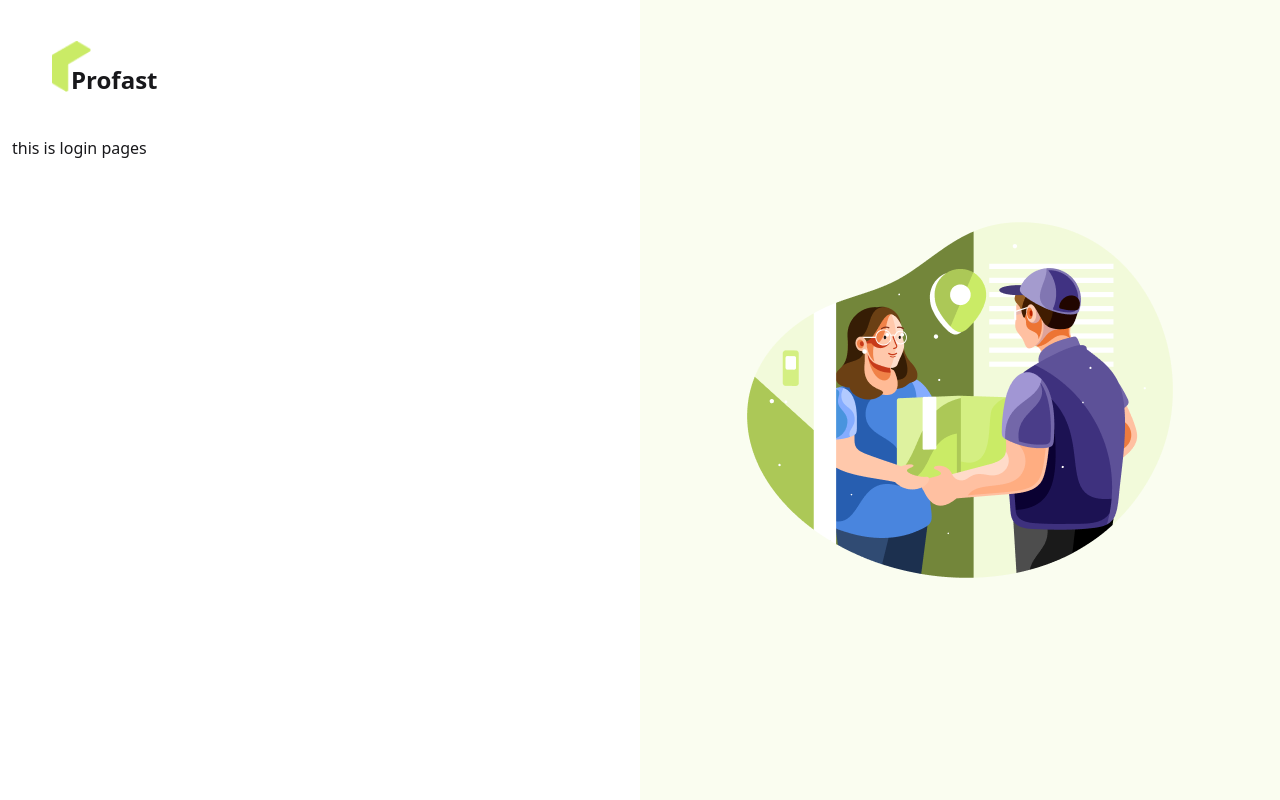
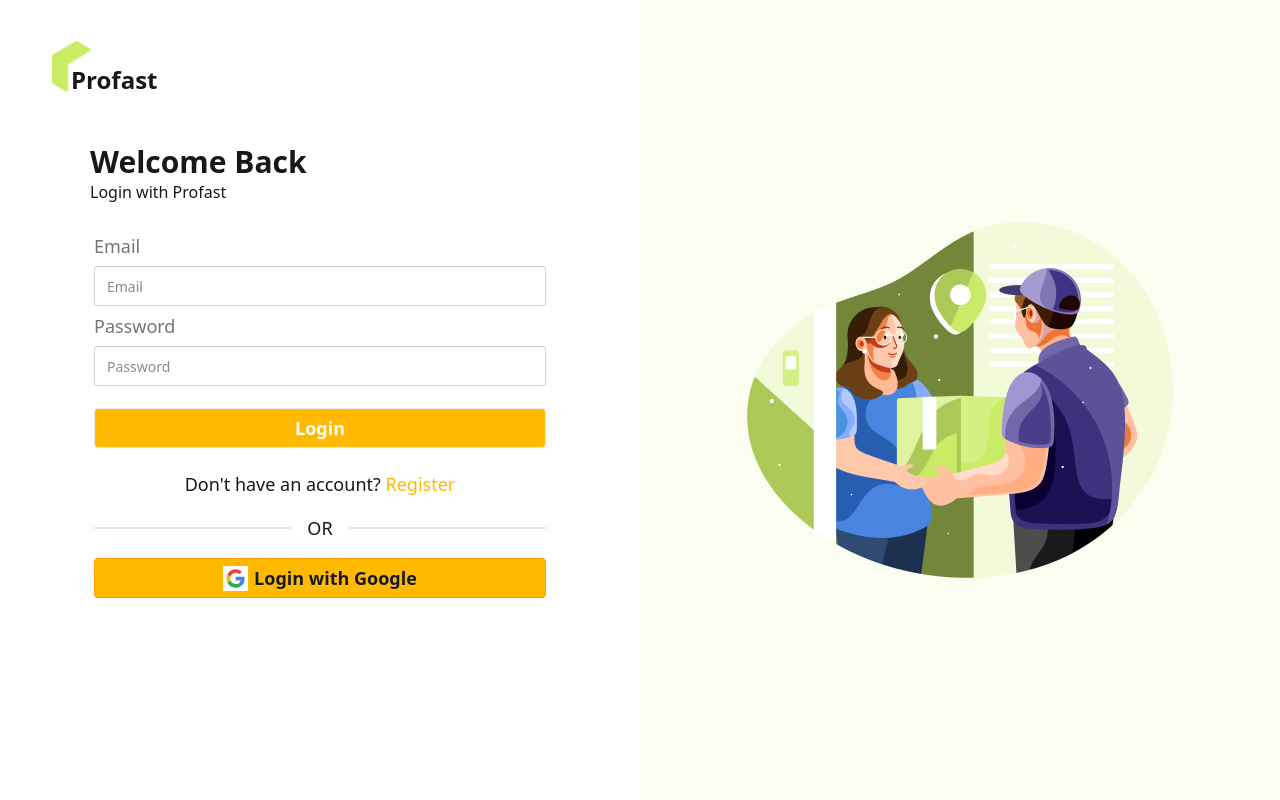
Before and after one commit to SaddamHosen42/zap-shift-clint, a React (Vite) app: page /login in a window 1280 px wide. Built offline with nearby package versions, Linux system fonts and the light colour scheme; no server answers.

Commit message:
add authProvider and install firebase

```diff
--- a/package.json
+++ b/package.json
@@ -11,9 +11,11 @@
   },
   "dependencies": {
     "@tailwindcss/vite": "^4.1.11",
+    "firebase": "^11.10.0",
     "react": "^19.1.0",
     "react-dom": "^19.1.0",
     "react-fast-marquee": "^1.6.5",
+    "react-hook-form": "^7.59.0",
     "react-icons": "^5.5.0",
     "react-router": "^7.6.2",
     "react-swiper": "^0.1.5",
--- /dev/null
+++ b/src/contexts/AuthContext.jsx
@@ -0,0 +1,3 @@
+import { createContext } from "react";
+
+export const AuthContext = createContext();
--- /dev/null
+++ b/src/contexts/AuthProvider.jsx
@@ -0,0 +1,72 @@
+import {
+  createUserWithEmailAndPassword,
+  GoogleAuthProvider,
+  onAuthStateChanged,
+  signInWithEmailAndPassword,
+  signInWithPopup,
+  signOut,
+  updateProfile,
+} from "firebase/auth";
+import { useEffect, useState } from "react";
+import { auth } from "../firebase/firebase.init";
+import { AuthContext } from "./AuthContext";
+
+const AuthProvider = ({ children }) => {
+  const [user, setUser] = useState(null);
+  const [loading, setLoading] = useState(true);
+  const [email, setEmail] = useState("");
+  const provider = new GoogleAuthProvider();
+  //   creat user
+  const createUser = (email, password) => {
+    setLoading(true);
+    return createUserWithEmailAndPassword(auth, email, password);
+  };
+  const updateUser = (userInfo) => {
+    return updateProfile(auth.currentUser, userInfo);
+  };
+  //console.log(user);
+  //   log out
+  const logOut = () => {
+    return signOut(auth);
+  };
+  //   log in
+  const logIn = (email, password) => {
+    setLoading(true);
+    return signInWithEmailAndPassword(auth, email, password);
+  };
+  // log in with google
+  const logInWithGoogle = () => {
+    setLoading(true);
+    return signInWithPopup(auth, provider);
+  };
+
+  useEffect(() => {
+    const unsubscribe = onAuthStateChanged(auth, (currentUser) => {
+      setUser(currentUser);
+      setLoading(false);
+      if (currentUser) {
+        setEmail(currentUser.email);
+      } else {
+        setEmail("");
+      }
+    });
+    return () => {
+      unsubscribe();
+    };
+  }, []);
+
+  const authData = {
+    createUser,
+    updateUser,
+    logIn,
+    logOut,
+    logInWithGoogle,
+    loading,
+    setLoading,
+    user,
+    setUser,
+    email,
+  };
+  return <AuthContext value={authData}>{children}</AuthContext>;
+};
+export default AuthProvider;
--- /dev/null
+++ b/src/firebase/firebase.init.js
@@ -0,0 +1,15 @@
+// firebase.config.js
+import { initializeApp } from "firebase/app";
+import { getAuth } from "firebase/auth";
+const firebaseConfig = {
+  apiKey: import.meta.env.VITE_API_KEY,
+  authDomain: import.meta.env.VITE_AUTH_DOMAIN,
+  projectId: import.meta.env.VITE_PROJECT_ID,
+  storageBucket: import.meta.env.VITE_STORAGE_BUCKET,
+  messagingSenderId: import.meta.env.VITE_MESSAGING_SENDER_ID,
+  appId: import.meta.env.VITE_APP_ID,
+};
+
+const app = initializeApp(firebaseConfig);
+
+export const auth = getAuth(app);
--- /dev/null
+++ b/src/hooks/useAuth.jsx
@@ -0,0 +1,9 @@
+import React, { useContext } from "react";
+import { AuthContext } from "../contexts/AuthContext";
+
+const useAuth = () => {
+  const authInfo = useContext(AuthContext);
+  return authInfo;
+};
+
+export default useAuth;
--- a/src/pages/Authentication/Login.jsx
+++ b/src/pages/Authentication/Login.jsx
@@ -1,11 +1,115 @@
-import React from 'react';
+import React from "react";
+import { useForm } from "react-hook-form";
+import { Link } from "react-router";
 
 const Login = () => {
-    return (
-        <div>
-           <h1>this is login pages</h1>
+    const { register, handleSubmit, formState: { errors } } = useForm();
+    const onSubmit = (data) => {
+        console.log(data);
+        // Handle registration logic here
+    }
+
+  return (
+    <div className="flex justify-center  items-center">
+      <div className="card bg-base-100 w-sm md:w-[500px]  mx-auto mt-2">
+        <h1 className="text-3xl font-bold ms-5">Welcome Back </h1>
+        <p className="ms-5">Login with Profast</p>
+        <div className="card-body">
+          <form className="fieldset" onSubmit={handleSubmit(onSubmit)}>
+
+            {/* email */}
+            <label className="label text-lg">Email</label>
+            <input
+              type="email"
+              className="input w-full"
+              {...register("email", { required: true })}
+              placeholder="Email"
+              required
+            />
+            {/* password */}
+            <label className="label text-lg">Password</label>
+            <div className="relative">
+              <input
+                //type="password"
+                // type={showPassword ? "text" : "password"}
+                className="input w-full"
+                {...register("password", {
+                  required: true,
+                  minLength: 6,
+                })}
+                type="password"
+                placeholder="Password"
+                required
+              />
+              {errors.password && (
+                <span className="text-red-500 text-sm">
+                  Password must be at least 6 characters long
+                </span>
+              )}
+              {/* <button
+                className="btn btn-xs absolute right-2 top-2 text-lg"
+                onClick={() => setShowPassword(!showPassword)}
+              >
+                {showPassword ? <FaEyeSlash /> : <FaEye />}
+              </button> */}
+            </div>
+
+            <button
+              type="submit"
+              className="btn bg-amber-400 text-white hover:bg-amber-500 mt-4 text-lg"
+            >
+                Login
+            </button>
+            <div className="mt-4 text-center text-lg">
+              <p>
+                Don't have an account?{" "}
+                <span>
+                  <Link to="/register" className="text-amber-400 ">
+                    Register
+                  </Link>
+                </span>
+              </p>
+            </div>
+            <div className="divider text-lg">OR</div>
+            <button
+              // onClick={handleGoogleSignIn}
+              className="btn border-amber-500 text-lg bg-amber-400 hover:bg-amber-500"
+            >
+              <svg
+                aria-label="Google logo"
+                width="25"
+                height="25"
+                xmlns="http://www.w3.org/2000/svg"
+                viewBox="0 0 512 512"
+              >
+                <g>
+                  <path d="m0 0H512V512H0" fill="#fff"></path>
+                  <path
+                    fill="#34a853"
+                    d="M153 292c30 82 118 95 171 60h62v48A192 192 0 0190 341"
+                  ></path>
+                  <path
+                    fill="#4285f4"
+                    d="m386 400a140 175 0 0053-179H260v74h102q-7 37-38 57"
+                  ></path>
+                  <path
+                    fill="#fbbc02"
+                    d="m90 341a208 200 0 010-171l63 49q-12 37 0 73"
+                  ></path>
+                  <path
+                    fill="#ea4335"
+                    d="m153 219c22-69 116-109 179-50l55-54c-78-75-230-72-297 55"
+                  ></path>
+                </g>
+              </svg>
+              Login with Google
+            </button>
+          </form>
         </div>
-    );
+      </div>
+    </div>
+  );
 };
 
-export default Login;<h1>this is login pages</h1>
+export default Login;
+<h1>this is login pages</h1>;
--- a/src/pages/Authentication/Register.jsx
+++ b/src/pages/Authentication/Register.jsx
@@ -1,38 +1,56 @@
 import React from "react";
+import { useForm } from "react-hook-form";
 import { Link } from "react-router";
+import useAuth from "../../hooks/useAuth";
 
 const Register = () => {
+  const { register, handleSubmit,formState: { errors }, } = useForm();
+  const {createUser}=useAuth();
+  const onSubmit = (data) => {
+    console.log(data);
+    // Handle registration login here
+       createUser(data.email, data.password)
+            .then(result => {
+                console.log(result.user)
+            })
+            .catch(error => {
+                console.error(error);
+            })
+
+  };
+
   return (
     <div className="flex justify-center  items-center">
       <div className="card bg-base-100 w-sm md:w-[500px]  mx-auto mt-2">
-        <h1 className="text-3xl font-bold ms-5">
-          Create an Account
-        </h1>
+        <h1 className="text-3xl font-bold ms-5">Create an Account</h1>
         <p className="ms-5">Register with Profast</p>
         <div className="card-body">
-          <form className="fieldset">
+          <form className="fieldset" onSubmit={handleSubmit(onSubmit)}>
+            {/* photo url */}
+            <label className="label text-lg">Photo</label>
+            <input
+              type="file"
+              {...register("photo")}
+              accept="image/*"
+              className="file-input file-input-ghost"
+            />
+
             {/* name */}
             <label className="label text-lg">Name</label>
             <input
               type="text"
               className="input w-full"
-              name="name"
+              {...register("name", { required: true })}
               placeholder="Your Name"
+              required
             />
-            {/* photo url */}
-            <label className="label text-lg">Photo</label>
-            <input
-              type="text"
-              className="input w-full"
-              name="photo"
-              placeholder="Photo URL"
-            />
+
             {/* email */}
             <label className="label text-lg">Email</label>
             <input
               type="email"
               className="input w-full"
-              name="email"
+              {...register("email", { required: true })}
               placeholder="Email"
               required
             />
@@ -43,10 +61,21 @@ const Register = () => {
                 //type="password"
                 // type={showPassword ? "text" : "password"}
                 className="input w-full"
-                name="password"
+                {...register("password", {
+                    required: true,
+                    minLength: 6
+                })}
+                type="password"
                 placeholder="Password"
                 required
               />
+              {
+                errors.password && (
+                  <span className="text-red-500 text-sm">
+                    Password must be at least 6 characters long
+                  </span>
+                )
+              }
               {/* <button
                 className="btn btn-xs absolute right-2 top-2 text-lg"
                 onClick={() => setShowPassword(!showPassword)}
```
Also changed, not shown: src/main.jsx (+12 -9 lines), 1 other file (tests, documents, lock files or other folders).
